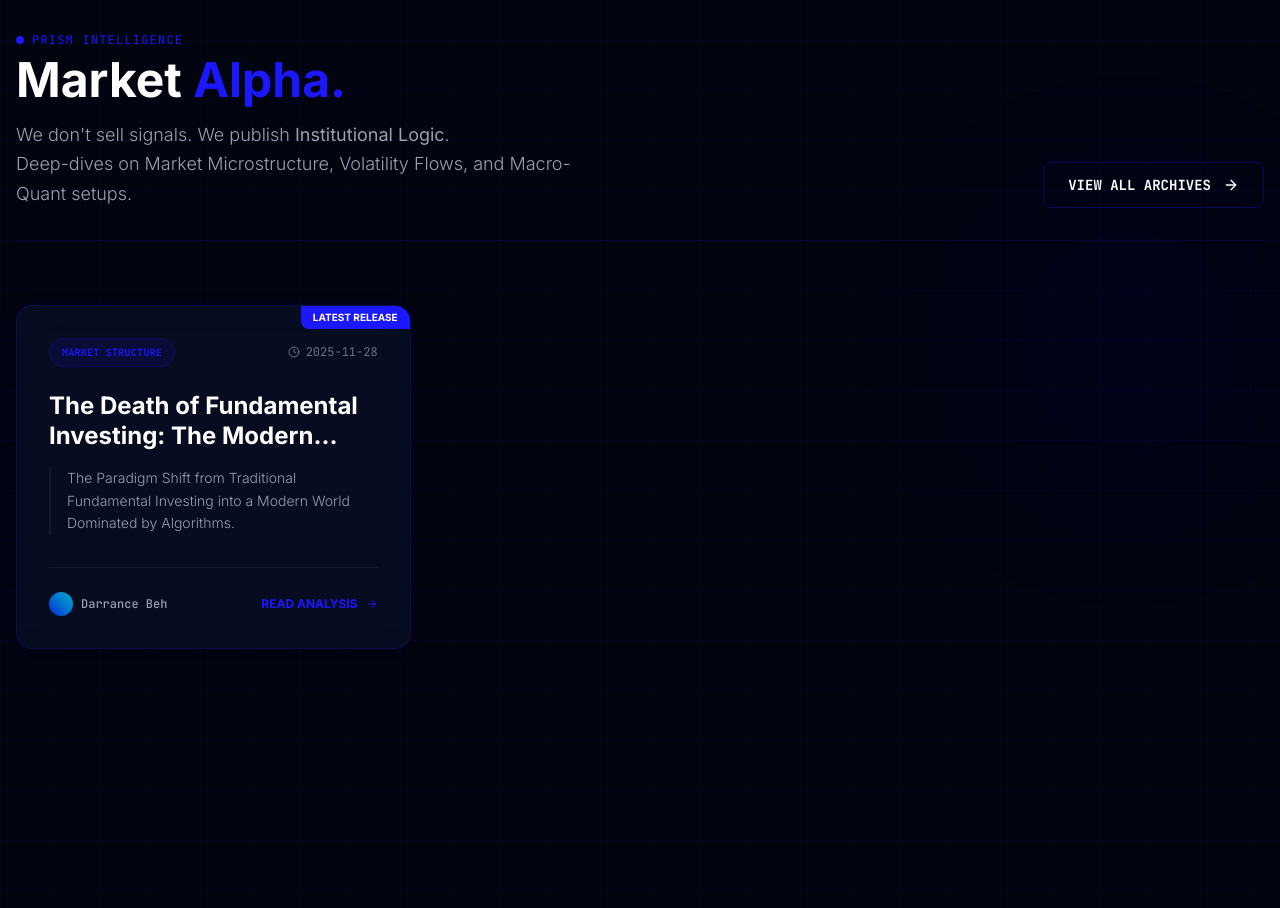
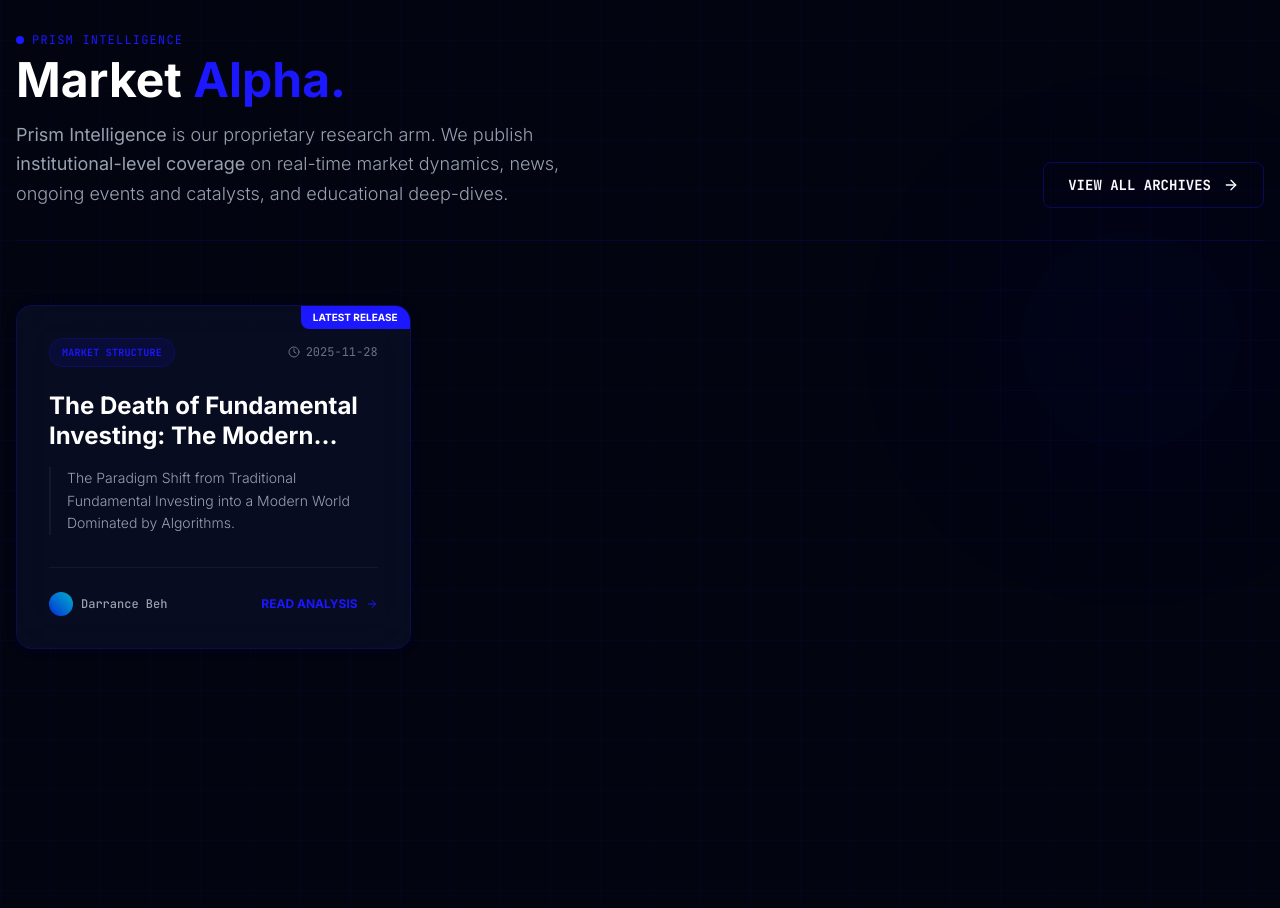
Before and after one commit to darrancebeh/prism-lake-website, a Next.js app: page / in a window 1280 px wide. Shown: the part 4460-5368 px from the top of the page. Built offline with nearby package versions, Linux system fonts and the light colour scheme.

Commit message:
wordings again

```diff
--- a/src/components/ResearchSection.tsx
+++ b/src/components/ResearchSection.tsx
@@ -29,8 +29,7 @@
           </h2>
 
           <p className="mt-4 text-gray-400 max-w-xl text-lg font-light leading-relaxed">
-            We don&apos;t sell signals. We publish <strong>Institutional Logic</strong>. <br />
-            Deep-dives on Market Microstructure, Volatility Flows, and Macro-Quant setups.
+            <b>Prism Intelligence</b> is our proprietary research arm. We publish <strong>institutional-level coverage</strong> on real-time market dynamics, news, ongoing events and catalysts, and educational deep-dives.
           </p>
         </div>
 
```
